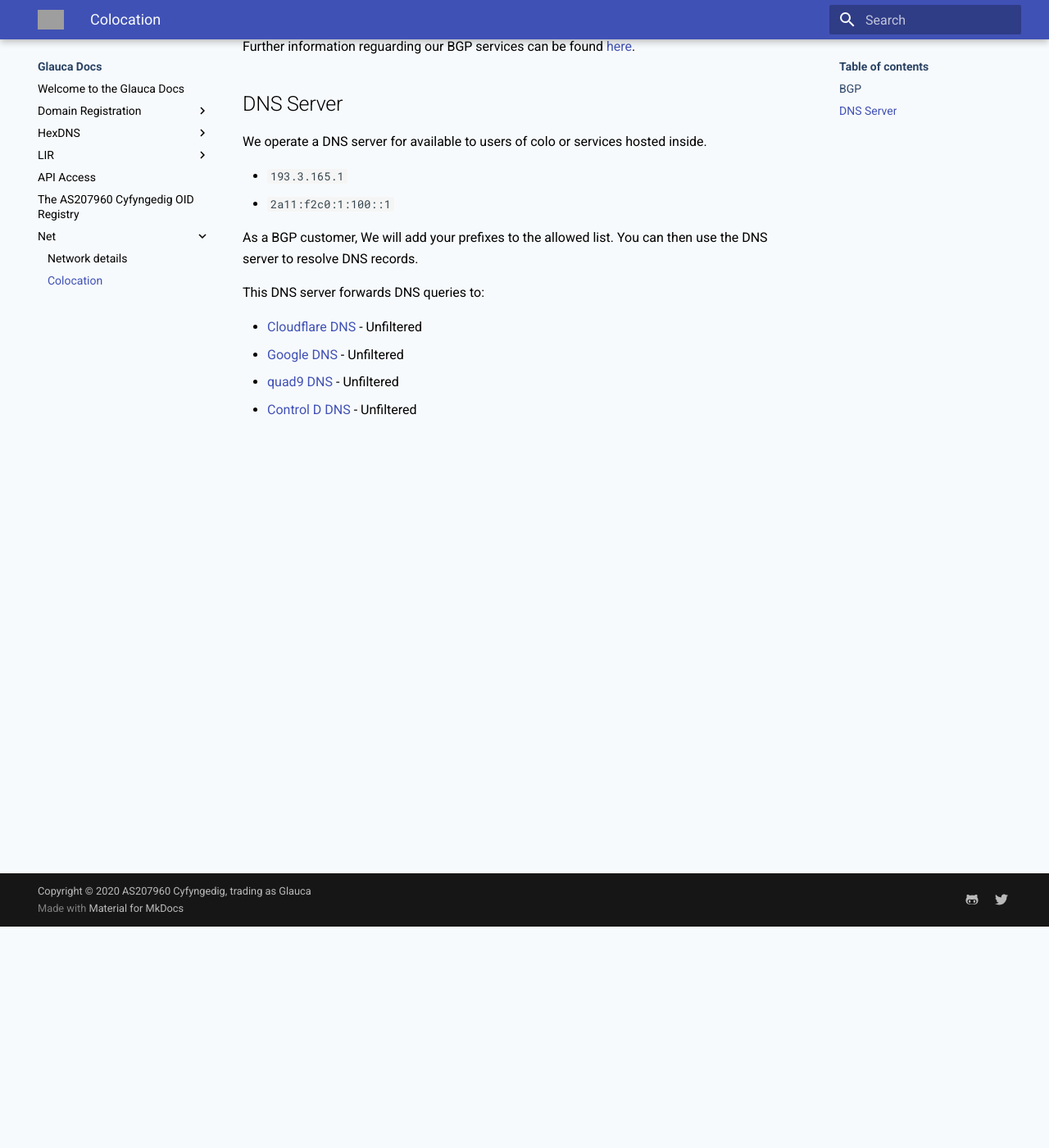
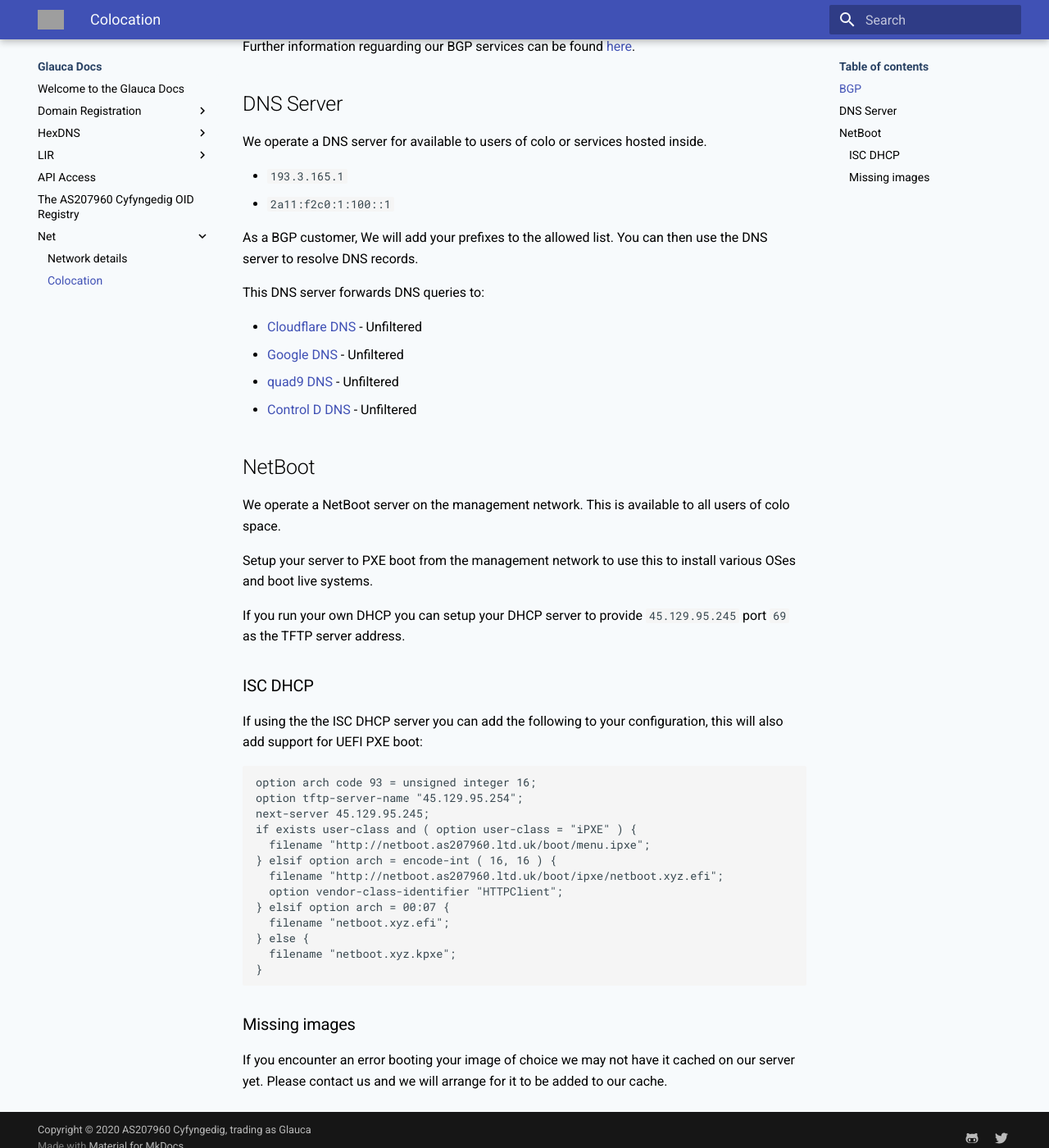
Before and after one commit to AS207960/docs, an MkDocs documentation site: the page built from docs/net/colo.md, in a window 1280 px wide and 1400 px high, scrolled down 270 px. Shown: the whole window at 82% size. Built offline with MkDocs 1.6.1 and Material for MkDocs 9.7.7, drawn with Linux system fonts in a browser that asks for light colours; grey boxes are pictures that could not be loaded.

Commit message:
add netboot docs

````diff
--- a/docs/net/colo.md
+++ b/docs/net/colo.md
@@ -23,3 +23,38 @@ This DNS server forwards DNS queries to:
 - [Google DNS](https://developers.google.com/speed/public-dns) - Unfiltered
 - [quad9 DNS](https://www.quad9.net) - Unfiltered
 - [Control D DNS](https://controld.com) - Unfiltered
+
+## NetBoot
+
+We operate a NetBoot server on the management network. This is available to all users of colo space.
+
+Setup your server to PXE boot from the management network to use this to install various OSes and boot live systems.
+
+If you run your own DHCP you can setup your DHCP server to provide `45.129.95.245` port `69`
+as the TFTP server address.
+
+### ISC DHCP
+
+If using the the ISC DHCP server you can add the following to your configuration,
+this will also add support for UEFI PXE boot:
+
+```
+option arch code 93 = unsigned integer 16;
+option tftp-server-name "45.129.95.254";
+next-server 45.129.95.245;
+if exists user-class and ( option user-class = "iPXE" ) {
+  filename "http://netboot.as207960.ltd.uk/boot/menu.ipxe";
+} elsif option arch = encode-int ( 16, 16 ) {
+  filename "http://netboot.as207960.ltd.uk/boot/ipxe/netboot.xyz.efi";
+  option vendor-class-identifier "HTTPClient";
+} elsif option arch = 00:07 {
+  filename "netboot.xyz.efi";
+} else {
+  filename "netboot.xyz.kpxe";
+}
+```
+
+### Missing images
+
+If you encounter an error booting your image of choice we may not have it cached on our server yet.
+Please contact us and we will arrange for it to be added to our cache.
````
